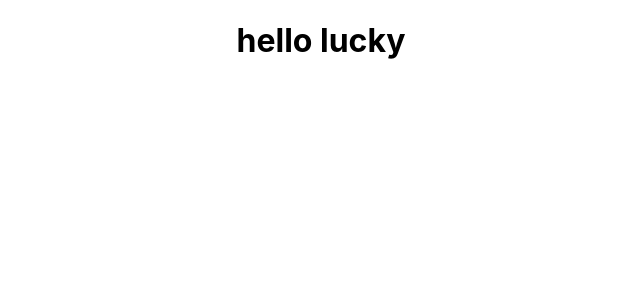
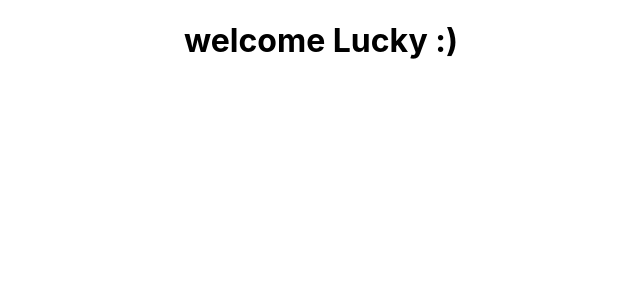
Before and after one commit to shaiksharmila148/components, a React (Create React App) app in the folder my_app/: page / in a window 1280 px wide. Shown: the top 300 px of the page, without its empty margins (319-959 px from the left). Built offline with nearby package versions, Linux system fonts and the light colour scheme.

Commit message:
greet.js

```diff
--- a/my_app/src/components/Greet.js
+++ b/my_app/src/components/Greet.js
@@ -1,14 +1,7 @@
 import React from  'react'
 
-
-    /* function Greet(){
-    return  <h1>welcome abdul</h1>
-
-} */
-
-
-
-const Greet = () => <h1>hello lucky</h1>
-
+function Greet(){
+    return  <h1>welcome Lucky :)</h1>
+}
 
 export default Greet
```
